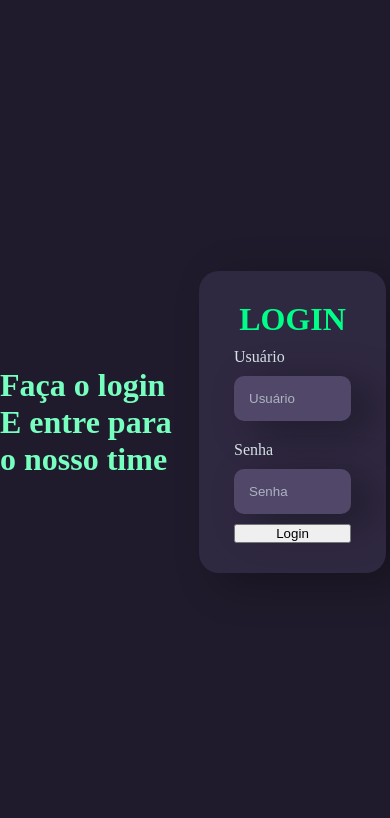
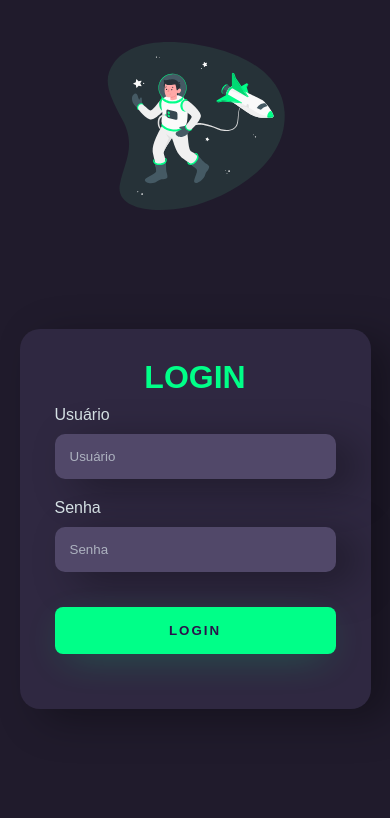
Before and after one commit to M4theus13/Login-Page, a plain HTML site: page index.html in a window 390 px wide. Drawn offline with Linux system fonts and the light colour scheme.

Commit message:
finished project

```diff
--- a/index.html
+++ b/index.html
@@ -1,17 +1,20 @@
 <!DOCTYPE html>
-<html lang="en">
+<html lang="pt">
 <head>
     <meta charset="UTF-8">
     <meta http-equiv="X-UA-Compatible" content="IE=edge">
     <meta name="viewport" content="width=device-width, initial-scale=1.0">
     <title>Login</title>
+    <link rel="shortcut icon" href="./icon/moon.ico" type="image/x-icon">
     <link rel="stylesheet" href="style.css">
 </head>
 <body>
     <div class="main-login">
         <div class="left-login">
             <h1>Faça o login<br>E entre para o nosso time</h1>
+            <img src="./svg/astronaut-animate.svg" alt="astronaut-animate" class="svg">
         </div>
+        <form action="index.html">
             <div class="right-login">
                 <div class="card-login">
                     <h1>LOGIN</h1>
@@ -26,6 +29,7 @@
                     <button class="button-login">Login</button>
                 </div>
             </div>
+        </form>
     </div>
 </body>
 </html>
--- a/style.css
+++ b/style.css
@@ -1,7 +1,11 @@
+@import url('https://fonts.googleapis.com/css2?family=Roboto&display=swap');
+
 * {
     margin: 0;
     padding: 0;
     text-decoration: none;
+    font-family: 'Kanit', sans-serif;
+    box-sizing: border-box;
 }
 
 .main-login {
@@ -23,7 +27,12 @@
 }
 
 .left-login > h1 {
+    font-size: 3vw;
     color: #77ffc0;
+}
+
+.svg {
+    width: 35vw;
 }
 
 .card-login {
@@ -40,11 +49,12 @@
 
 .card-login > h1 {
     color: #00ff88;
-    font-weight: 800;
+    font-weight: bold;
     margin: 0;
 }
 
 .textfield {
+    width: 100%;
     display: flex;
     flex-direction: column;
     justify-content: center;
@@ -76,5 +86,50 @@
 
 .button-login {
     width: 100%;
+    border: none;
+    border-radius: 8px;
+    margin: 25px;
+    padding: 16px 0;
+    outline: none;
+    text-transform: uppercase;
+    font-weight:800;
+    letter-spacing: 2px;
+    color: #2b134b;
+    background-color: #00ff88;
+    cursor: pointer;
+    box-shadow: 0px 10px 40px -12px #00ff8052;
+}
 
+@media (max-width:950px) {
+    .card-login {
+        width: 95%;
+    }
 }
+
+@media (max-width:600px) {
+    .main-login {
+        flex-direction: column
+    }
+
+    .left-login > h1 {
+        display: none;
+    }
+
+    .left-login {
+        width: 100%;
+        height: auto;
+    }
+
+    .svg {
+        width: 50vw;
+    }
+
+    .right-login {
+        width: 100vw;
+        height: 70vh;
+    }
+
+    .card-login {
+        width: 90%;
+    }
+}
```
Also changed, not shown: icon/moon.ico (added), svg/astronaut-animate.svg (added). Lines whose indentation alone changed are shown as unchanged.
